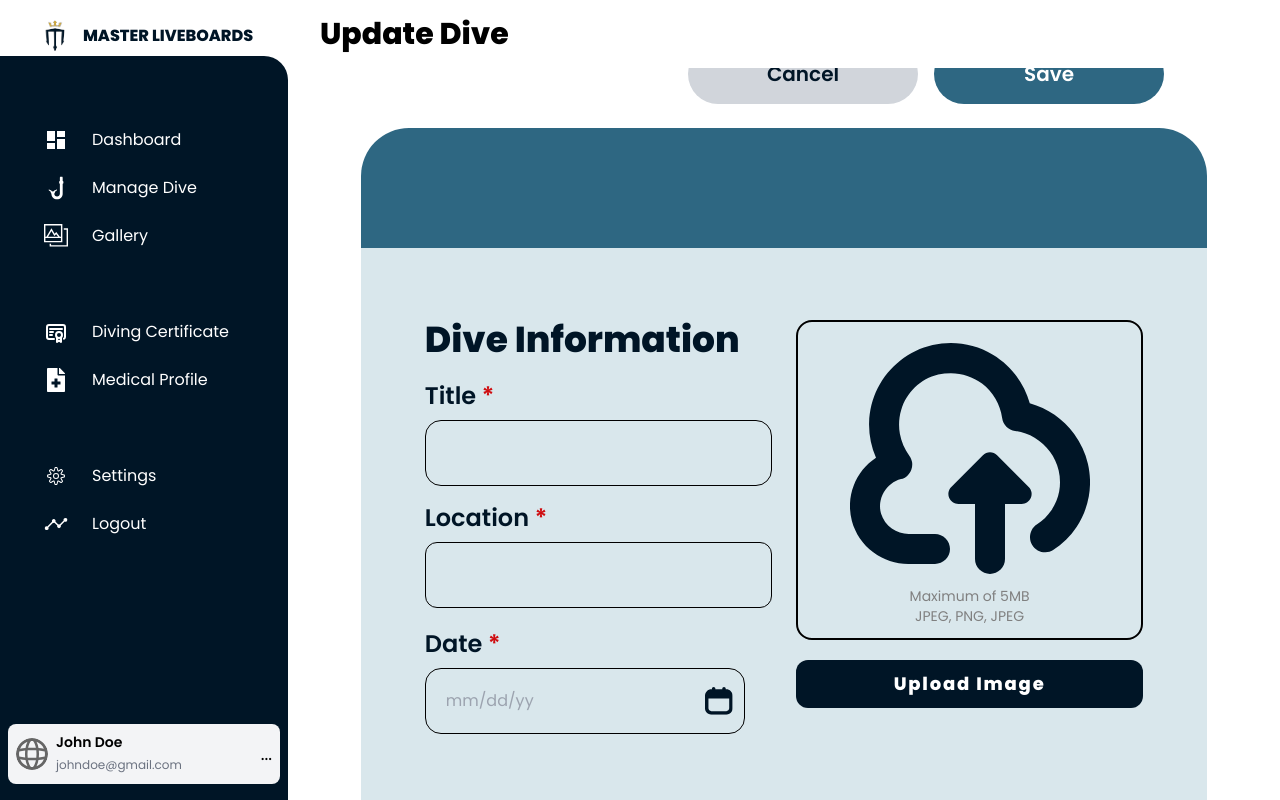
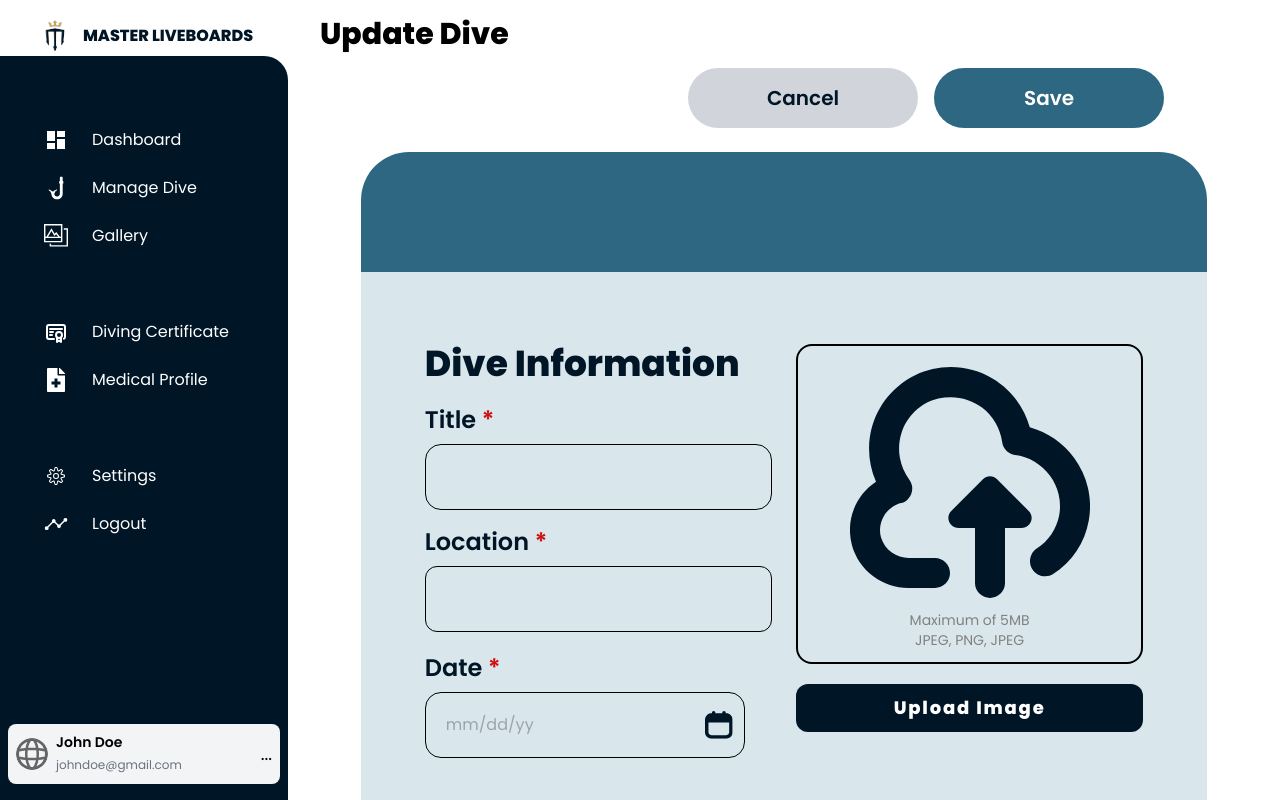
Before and after one commit to roserossssss/dive-site, a Next.js app in the folder diver-application/: page /dashboard/DiveManagement/1 in a window 1280 px wide. Shown: the top 800 px of the page. Built offline with nearby package versions, Linux system fonts and the light colour scheme.

Commit message:
Content Adjustment Position
- did few adjustments to some contents

```diff
--- a/diver-application/app/dashboard/DiveManagement/[id]/page.tsx
+++ b/diver-application/app/dashboard/DiveManagement/[id]/page.tsx
@@ -51,7 +51,7 @@ export default function AddDive() {
 
 
       {/* Buttons Section */}
-      <div className="max-w-[1200px] mx-auto flex justify-end gap-4 mt-5 mr-20">
+      <div className="max-w-[1200px] mx-auto flex justify-end gap-4 mt-11 mr-20">
         <button
           onClick={() => router.push("/dashboard/DiveManagement")}
           className="w-full md:w-[230px] h-[60px] md:h-[60px] px-9 py-2 font-semibold text-xl bg-gray-300 text-[#001526] rounded-full"
--- a/diver-application/app/dashboard/DiveManagement/page.tsx
+++ b/diver-application/app/dashboard/DiveManagement/page.tsx
@@ -101,7 +101,7 @@ const confirmDelete = () => {
 
 
     {/* Controls */}
-    <div className="flex flex-wrap items-center justify-between gap-4 mt-8">
+    <div className="flex flex-wrap items-center justify-between gap-4 mt-8 ml-3">
       <div className="flex items-center space-x-2">
         <img
           src="/leftarrow.svg"
@@ -153,7 +153,7 @@ const confirmDelete = () => {
               Sort
             </button>
             {sortDropdownOpen && (
-              <div className="absolute right-20 mt-2 bg-white shadow-lg rounded-lg z-50">
+              <div className="absolute right-20 mt-2 p-1 bg-white shadow-lg rounded-lg z-50">
                 {["date", "time", "depth"].map((criteria) => (
                   <button
                     key={criteria}
@@ -177,7 +177,7 @@ const confirmDelete = () => {
               Filter
             </button>
             {filterDropdownOpen && (
-              <div className="absolute right-0 mt-2 bg-white shadow-lg rounded-lg z-50">
+              <div className="absolute right-0 mt-2 p-1 bg-white shadow-lg rounded-lg z-50">
                 <button
                   onClick={() => handleFilter(null)}
                   className="block text-left px-4 py-2 text-[#001526] rounded-lg hover:bg-[#001526] hover:text-white hover: w-[110px] mx-auto"
```
